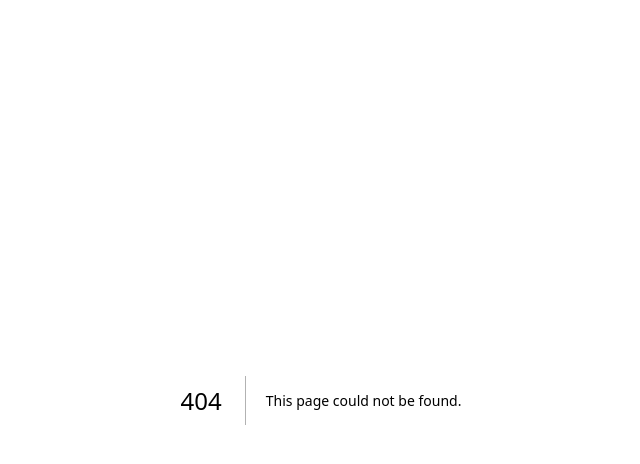
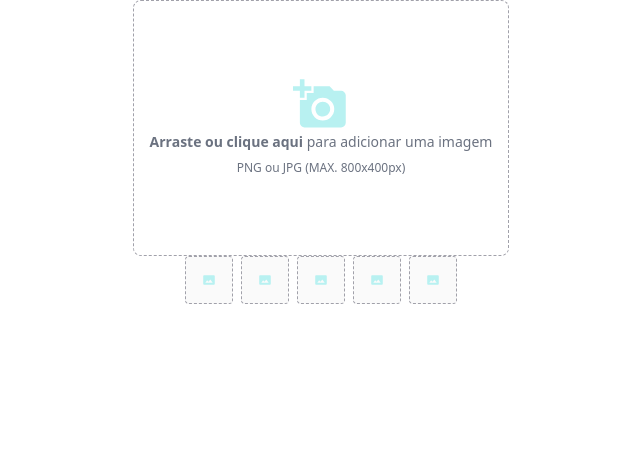
Before and after one commit to mateusmoov/busquePet, a Next.js app: page /selecionaimagem in a window 1280 px wide. Before the commit this address had no page. Shown: the top 464 px of the page, without its empty margins (319-959 px from the left). Built offline with nearby package versions, Linux system fonts and the light colour scheme.

Commit message:
feat: implement image preview of the images uploaded

```diff
--- a/next.config.js
+++ b/next.config.js
@@ -1,4 +1,14 @@
 /** @type {import('next').NextConfig} */
-const nextConfig = {}
+const nextConfig = {
+  images: {
+    remotePatterns: [
+      {
+        protocol: 'http',
+        hostname: 'localhost',
+        port: "3000"
+      }
+    ]
+  }
+}
 
 module.exports = nextConfig
--- a/src/app/components/ImagePreview/index.tsx
+++ b/src/app/components/ImagePreview/index.tsx
@@ -1,20 +1,17 @@
-"use client"
 
 import Image from "next/image"
 
- export const ImagePreview = () => {
+export type ImagePreviewProps = {
+  src: string
+  imageFromUser: boolean
+}
+
+
+ export const ImagePreview = ({ src, imageFromUser }: ImagePreviewProps) => {
    return (
-    <>
-      <input
-        type="file"
-        accept="image/*"
-        multiple
-        onChange={(e: any) =>
-          console.log(URL.createObjectURL(e?.target?.files[0]))
-        }
-      />
      <div className="bg-zinc-50 border border-dashed border-zinc-400 w-fit rounded relative">
        <div className="absolute -top-3 -right-1">
+         {imageFromUser && (
            <button>
              <Image
                src="/icons/close.svg"
@@ -23,16 +20,27 @@ import Image from "next/image"
                height="10"
              />
            </button>
+         )}
        </div>
+       {!imageFromUser ? (
          <div className="px-4 py-4">
            <Image
-            src="/icons/image.svg"
+             src={src}
              alt="Icone de pré visualização de imagem"
              width="14"
              height="14"
            />
          </div>
+       ) : (
+         <div className="max-h-fit">
+           <Image
+             src={src}
+             alt="Icone de pré visualização de imagem"
+             width="42"
+             height="42"
+           />
          </div>
-    </>
+       )}
+     </div>
    );
-}
+ };
--- /dev/null
+++ b/src/app/selecionaimagem/image.js
@@ -0,0 +1,21 @@
+const image = [
+  {
+    src: 'src/public/image.png',
+    imageFromUser: false
+  },
+  {
+    src: 'src/public/pipoquinha.png',
+    imageFromUser: true
+  }
+]
+
+
+
+// Adicionar uma imagem
+!image[0].imageFromUser
+image[0].imageFromUser.src = 'src/public/carlos.png'
+image[0].imageFromUser.imageFromUser = true
+
+// Remover uma imagem
+image[0].imageFromUser.src = 'src/public/image.png'
+image[0].imageFromUser.imageFromUser = false
--- /dev/null
+++ b/src/app/selecionaimagem/page.tsx
@@ -0,0 +1,95 @@
+"use client"
+
+import Image from "next/image";
+import { ImagePreview } from "../components";
+import React, { useState } from "react";
+import { ImagePreviewProps } from "../components/ImagePreview";
+
+const ImageSelection = () => {
+  const [image, setImage] = useState<ImagePreviewProps[]>([
+    {
+      src: "/icons/image.svg",
+      imageFromUser: false,
+    },
+    {
+      src: "/icons/image.svg",
+      imageFromUser: false,
+    },
+    {
+      src: "/icons/image.svg",
+      imageFromUser: false,
+    },
+    {
+      src: "/icons/image.svg",
+      imageFromUser: false,
+    },
+    {
+      src: "/icons/image.svg",
+      imageFromUser: false,
+    },
+  ]);
+
+  const handleUpdateImage = (
+    event: React.ChangeEvent<HTMLInputElement>,
+    index: number
+  ) => {
+    const updatedImage = [...image];
+    updatedImage[index] = {
+      src: URL.createObjectURL(event.target.files![0]),
+      imageFromUser: true,
+    };
+    setImage(updatedImage);
+  };
+
+  return (
+    <>
+      <div className="flex items-center flex-col">
+        <div className="flex">
+          <label
+            htmlFor="dropzone-file"
+            className="flex flex-col items-center justify-center h-64 border border-zinc-400 border-dashed rounded-lg cursor-pointer"
+          >
+            <div className="flex flex-col items-center justify-center pt-5 pb-6 px-4">
+              <Image
+                alt="Adicione uma foto"
+                src="/icons/camera.svg"
+                width="55"
+                height="55"
+              />
+              <p className="mb-2 text-sm text-gray-500 dark:text-gray-400">
+                <span className="font-semibold">Arraste ou clique aqui</span>{" "}
+                para adicionar uma imagem
+              </p>
+              <p className="text-xs text-gray-500 dark:text-gray-400">
+                PNG ou JPG (MAX. 800x400px)
+              </p>
+            </div>
+            <input
+              id="dropzone-file"
+              type="file"
+              className="hidden"
+              onChange={(event: React.ChangeEvent<HTMLInputElement>) => {
+                image.forEach((item, index) => {
+                  if (!item.imageFromUser) {
+                    handleUpdateImage(event, index);
+                  }
+                });
+              }}
+            />
+          </label>
+        </div>
+        <div className="flex gap-x-2">
+          {image.map((image, index) => (
+            <ImagePreview
+              src={image.src}
+              imageFromUser={image.imageFromUser}
+              key={index}
+            />
+          ))}
+        </div>
+      </div>
+    </>
+  );
+};
+
+export default ImageSelection;
```
Also changed, not shown: public/icons/camera.svg (added). Lines whose indentation alone changed are shown as unchanged.
